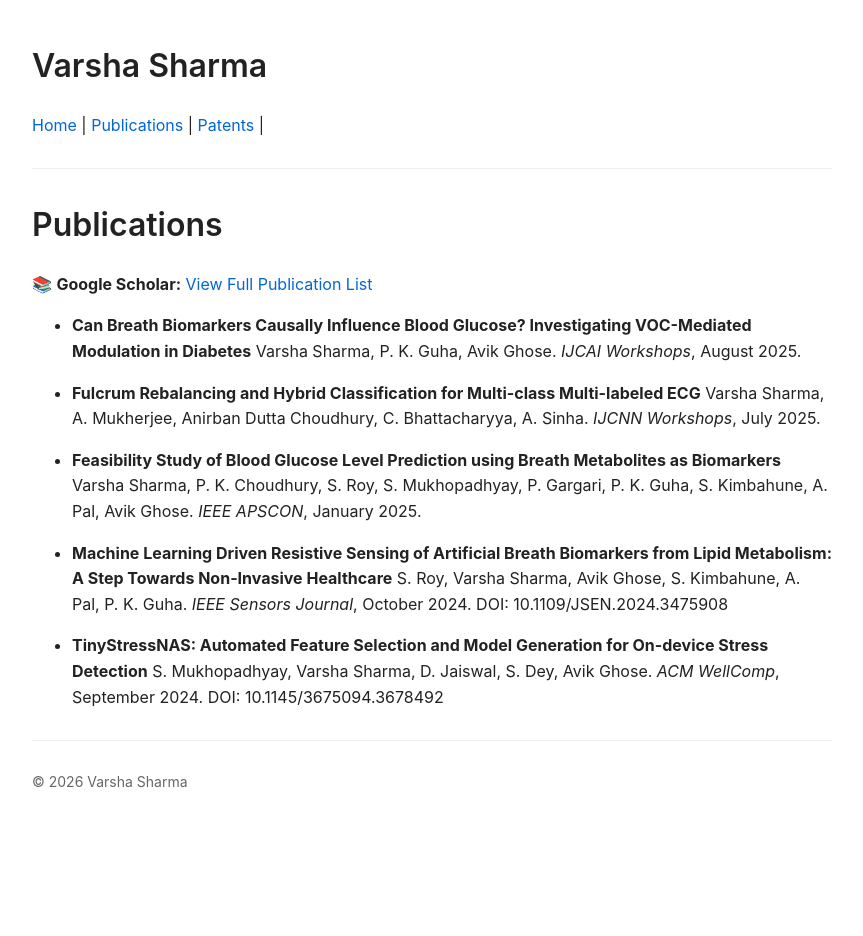
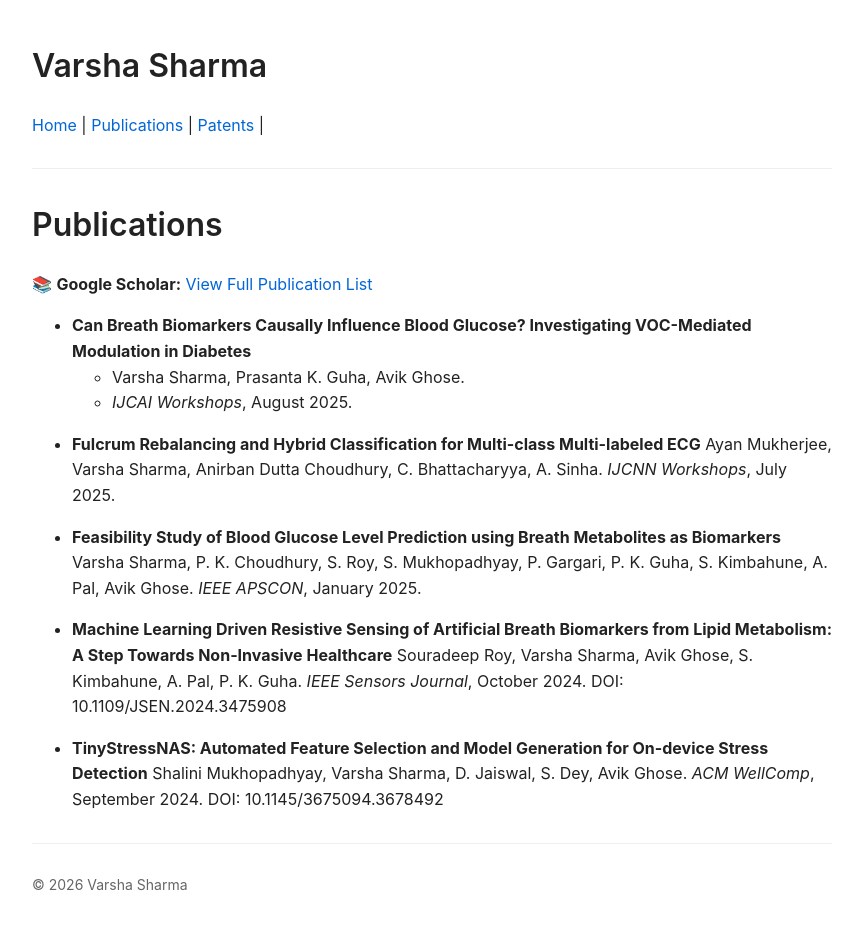
Before and after one commit to shavarsha/shavarsha.github.io, a Jekyll site: the page built from publications.md, in a window 1280 px wide. Shown: the whole page, without its empty margins (208-1071 px from the left). Built offline with Jekyll 4.4.1, drawn with Linux system fonts in a browser that asks for light colours; before the commit the page ends 900 px from its top, so only the background shows below that.

Commit message:
Update publications.md

```diff
--- a/publications.md
+++ b/publications.md
@@ -9,11 +9,11 @@ title: Publications
 📚 **Google Scholar:** [View Full Publication List](https://scholar.google.com/citations?hl=en&user=fdnMEAQAAAAJ)
 
 * **Can Breath Biomarkers Causally Influence Blood Glucose? Investigating VOC-Mediated Modulation in Diabetes**
-  Varsha Sharma, P. K. Guha, Avik Ghose.
-  *IJCAI Workshops*, August 2025.
+  - Varsha Sharma, Prasanta K. Guha, Avik Ghose.
+  - *IJCAI Workshops*, August 2025.
 
 * **Fulcrum Rebalancing and Hybrid Classification for Multi-class Multi-labeled ECG**
-  Varsha Sharma, A. Mukherjee, Anirban Dutta Choudhury, C. Bhattacharyya, A. Sinha.
+  Ayan Mukherjee,  Varsha Sharma, Anirban Dutta Choudhury, C. Bhattacharyya, A. Sinha.
   *IJCNN Workshops*, July 2025.
 
 * **Feasibility Study of Blood Glucose Level Prediction using Breath Metabolites as Biomarkers**
@@ -21,9 +21,9 @@ title: Publications
   *IEEE APSCON*, January 2025.
 
 * **Machine Learning Driven Resistive Sensing of Artificial Breath Biomarkers from Lipid Metabolism: A Step Towards Non-Invasive Healthcare**
-  S. Roy, Varsha Sharma, Avik Ghose, S. Kimbahune, A. Pal, P. K. Guha.
+  Souradeep Roy, Varsha Sharma, Avik Ghose, S. Kimbahune, A. Pal, P. K. Guha.
   *IEEE Sensors Journal*, October 2024. DOI: 10.1109/JSEN.2024.3475908
 
 * **TinyStressNAS: Automated Feature Selection and Model Generation for On-device Stress Detection**
-  S. Mukhopadhyay, Varsha Sharma, D. Jaiswal, S. Dey, Avik Ghose.
+  Shalini Mukhopadhyay, Varsha Sharma, D. Jaiswal, S. Dey, Avik Ghose.
   *ACM WellComp*, September 2024. DOI: 10.1145/3675094.3678492
```
